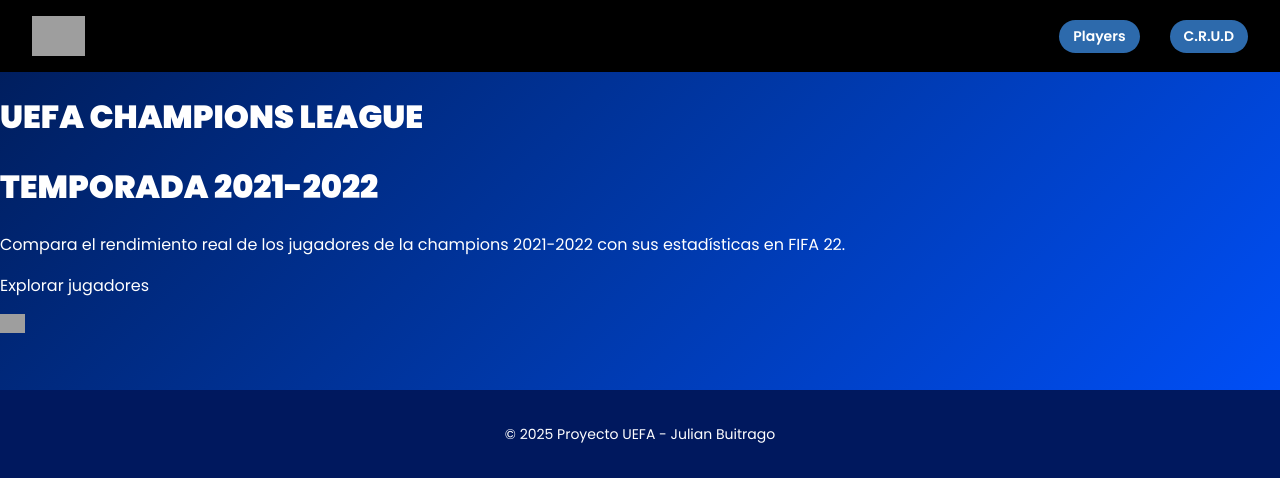
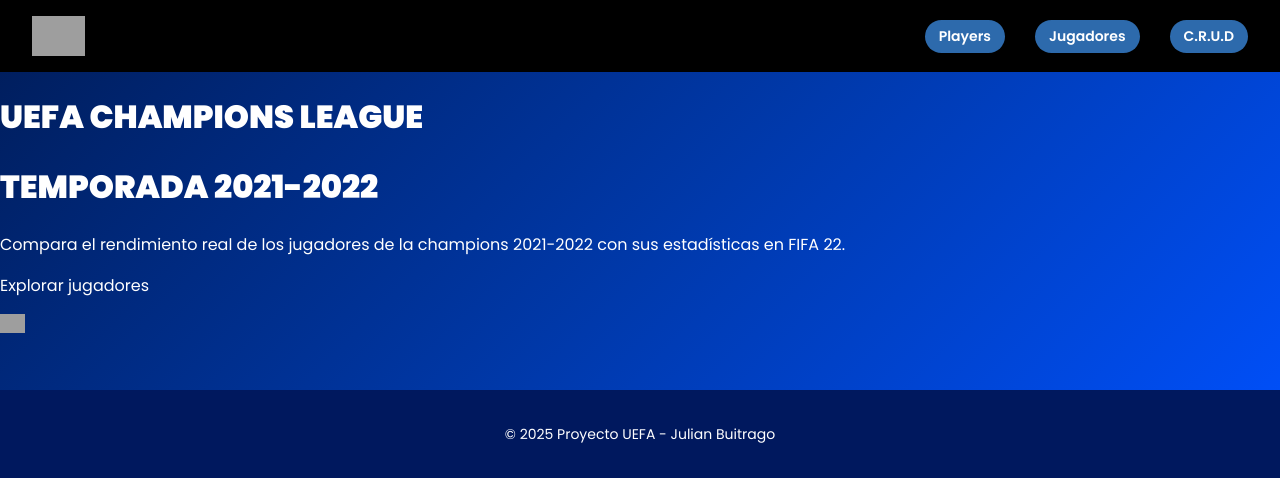
Before and after one commit to jebuitrago79/Uefa2021-2022, a FastAPI app: page / in a window 1280 px wide. Shown: the top 478 px of the page. Run offline with FastAPI, Linux system fonts and the light colour scheme; grey boxes are pictures that could not be loaded.

Commit message:
Se añade el boton jugadores a la navbar

```diff
--- a/templates/includes/navbar.html
+++ b/templates/includes/navbar.html
@@ -3,6 +3,7 @@
 
     <div class="fifa_link">
         <a href="/players" class="crud_button">Players</a>
+        <a href="/jugadores" class="crud_button">Jugadores</a>
         <a href="/docs" target="_blank" class="crud_button">C.R.U.D</a>
     </div>
 </nav>
```
Also changed, not shown: uefa.db (added).
